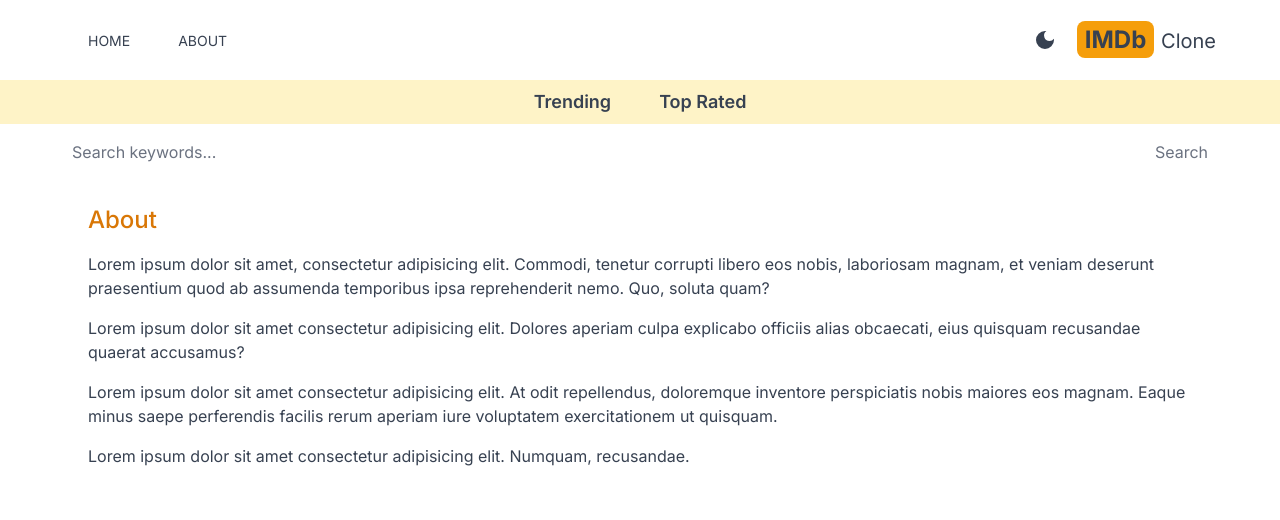
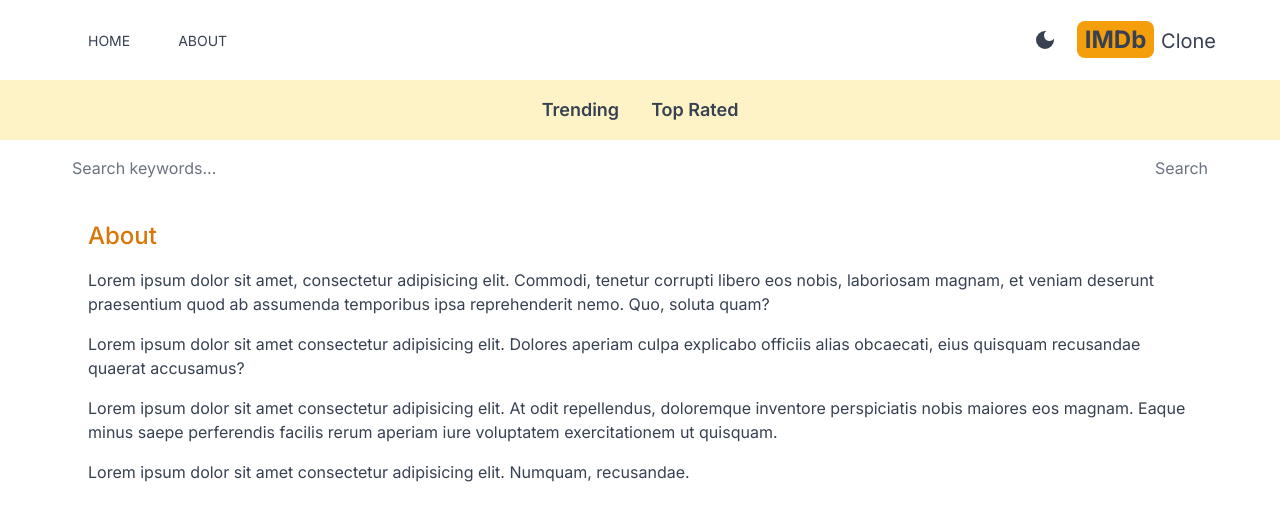
Before and after one commit to miahsbrain/IMDb, a Next.js app: page /about in a window 1280 px wide. Shown: the top 520 px of the page. Built offline with nearby package versions, Linux system fonts and the light colour scheme.

Commit message:
Added suspense to use search params and added not-found page

```diff
--- /dev/null
+++ b/src/app/not-found.jsx
@@ -0,0 +1,10 @@
+import Link from "next/link";
+
+export default function NotFound({  }) {
+  return (
+    <div className='flex flex-col items-center content-center'>
+      <p className='text-center text-4xl text-red-700'>404 - page not found</p>
+      <Link href='/' className='my-4 bg-amber-600 py-1 px-3 hover:opacity-90 transition-opacity duration-300 rounded-lg'>Go to home</Link>
+    </div>
+  )
+}
--- a/src/components/MenuItem.jsx
+++ b/src/components/MenuItem.jsx
@@ -1,4 +1,4 @@
-import Link from 'next/link'
+import Link from 'next/link';
 
 export default function MenuItem({ title, address, icon }) {
   return (
--- a/src/components/NavBar.jsx
+++ b/src/components/NavBar.jsx
@@ -2,7 +2,7 @@ import NavBarItem from "./NavBarItem";
 
 export default function NavBar() {
   return (
-    <div className='flex justify-center items-center p-2 dark:bg-gray-600 bg-amber-100 lg:text-lg'>
+    <div className='flex justify-center items-center dark:bg-gray-600 bg-amber-100 lg:text-lg'>
       <NavBarItem title={'Trending'} params={'fetchTrending'} />
       <NavBarItem title={'Top Rated'} params={'fetchTopRated'} />
     </div>
--- a/src/components/NavBarItem.jsx
+++ b/src/components/NavBarItem.jsx
@@ -1,6 +1,7 @@
 'use client'
 import Link from 'next/link';
 import { useSearchParams } from 'next/navigation';
+import { Suspense } from 'react';
 
 export default function NavBarItem({ title, params }) {
 
@@ -8,8 +9,8 @@ export default function NavBarItem({ title, params }) {
     const genre = searchParams.get('genre');
 
   return (
-    <div>
-        <Link href={`/?genre=${params}`} className={`m-4 hover:text-amber-600 font-semibold p-2 ${genre && genre === params && 'underline underline-offset-8 decoration-4 decoration-amber-500 rounded-lg'}`} >{title}</Link>
-    </div>
+    <Suspense>
+        <Link href={`/?genre=${params}`} className={`m-4 hover:text-amber-600 font-semibold ${genre && genre === params && 'underline underline-offset-8 decoration-4 decoration-amber-500 rounded-lg'}`} >{title}</Link>
+    </Suspense>
   )
 }
```
